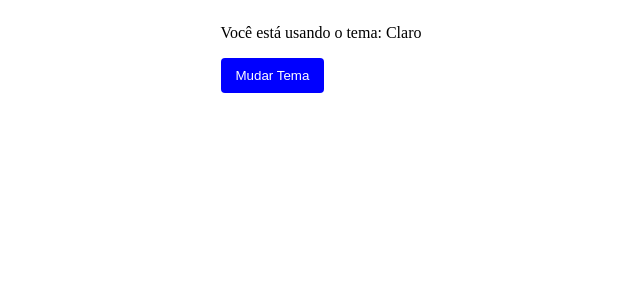
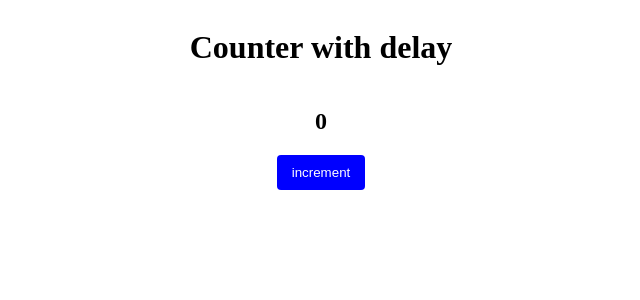
Before and after one commit to luisabianca/react-hooks, a React (Vite) app: page / in a window 1280 px wide. Shown: the top 300 px of the page, without its empty margins (319-959 px from the left). Built offline with nearby package versions, Linux system fonts and the light colour scheme.

Commit message:
counter with delay

```diff
--- /dev/null
+++ b/src/components/useState/CounterDelay/CounterDelay.jsx
@@ -0,0 +1,32 @@
+import React, { useEffect, useState } from 'react'
+
+const CounterDelay = () => {
+  const [ counter, setCounter ] = useState(0);
+  const [ isUpdating, setIsUpdating ] = useState(false);
+
+  const handleClick = () => {
+    console.log("Atualizando contador...")
+    setIsUpdating(true);
+
+    setTimeout(() => {
+      setCounter(prevCounter => prevCounter + 1);
+    }, 1000)
+  }
+
+  useEffect(() => {
+    if (isUpdating) {
+      console.log("Contador atualizado!");
+      setIsUpdating(false);
+    }
+  }, [counter]);
+
+  return (
+    <>
+      <h1>Counter with delay</h1>
+      <h2>{counter}</h2>
+      <button onClick={handleClick}>increment</button>
+    </>
+  )
+}
+
+export default CounterDelay
--- a/src/main.jsx
+++ b/src/main.jsx
@@ -1,10 +1,10 @@
 import { StrictMode } from 'react'
 import { createRoot } from 'react-dom/client'
 import './index.css'
-import ChangeTheme from './components/useState/ChangeTheme/ChageTheme.jsx'
+import CounterDelay from './components/useState/CounterDelay/CounterDelay.jsx'
 
 createRoot(document.getElementById('root')).render(
   <StrictMode>
-    <ChangeTheme />
+    <CounterDelay />
   </StrictMode>,
 )
```
